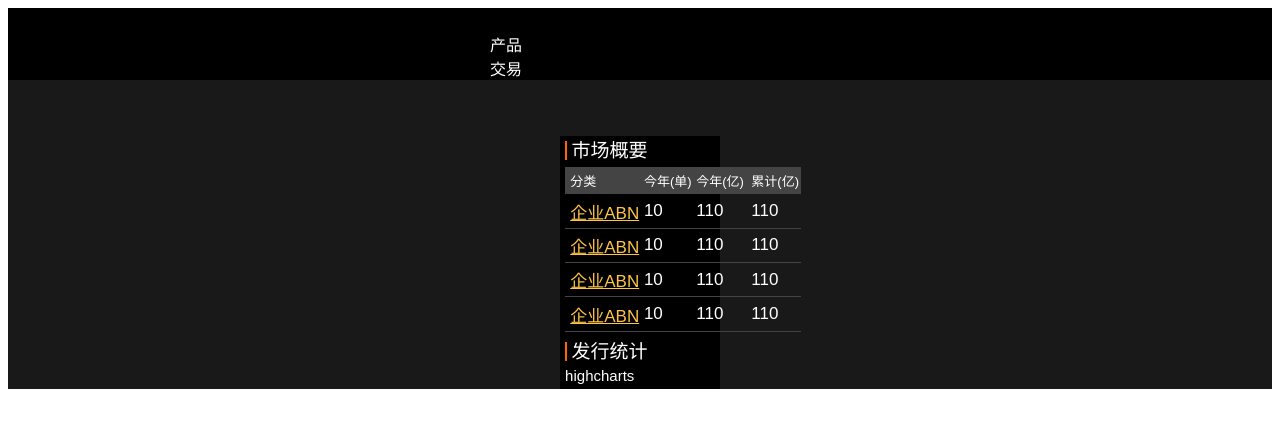
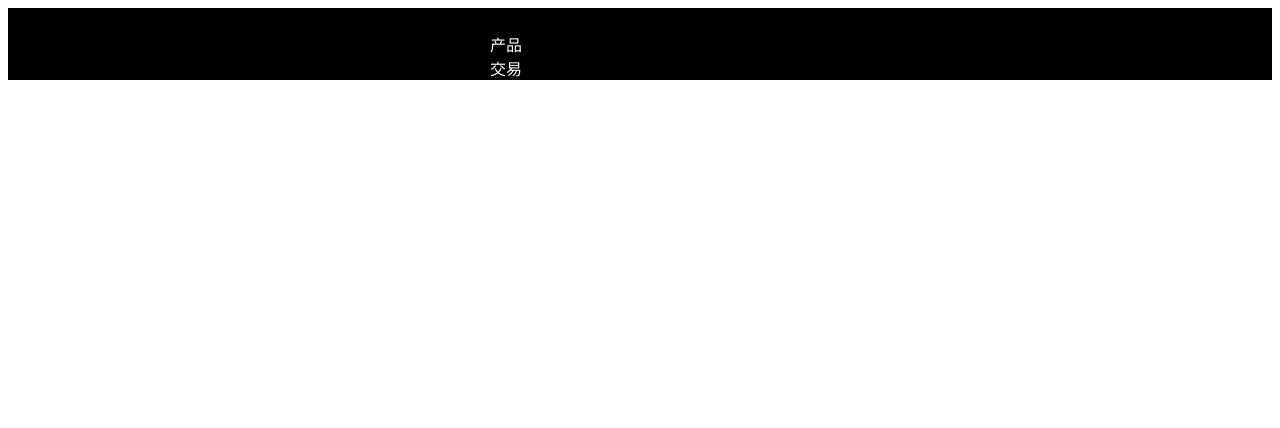
Before and after one commit to lljuser/reactwebapp, a React app: page /market in a window 1280 px wide. Shown: the top 428 px of the page. Built offline with nearby package versions, Linux system fonts and the light colour scheme.

Commit message:
add component

```diff
--- a/src/abs/Market.tsx
+++ b/src/abs/Market.tsx
@@ -1,64 +1,17 @@
 import * as React from 'react';
 import { Link } from 'react-router-dom';
-import './abs-panel/abs-panel.css';
+import './abs-panel/abs-panel.less';
 import 'amfe-flexible';
+import ABSPanelComponent from './abs-panel/abs-panel';
 
 interface Props {
     title: string;
 }
 
-export default class MyComponent extends React.Component<Props, {}> {
+export default class MarketComponent extends React.Component<Props, {}> {
     render() {
         return (
-            <div className="abs-panel-body">
-                <div id="root" className="abs-panel-content">
-                    <div className="abs-panel-panel  abs-panel-panel_mb" >
-                        <div className="abs-panel-title"><span>市场概要</span></div>
-                        <div className="abs-panel-container">
-                            <table className="abs-panel-table">
-                                <thead>
-                                    <tr>
-                                        <th>分类</th>
-                                        <th className="text-right">今年(单)</th>
-                                        <th className="text-right">今年(亿)</th>
-                                        <th className="text-right">累计(亿)</th>
-                                    </tr>
-                                </thead>
-                                <tbody>
-                                    <tr>
-                                        <td><Link to="/productDetail/10">企业ABN</Link></td>
-                                        <td>10</td>
-                                        <td>110</td>
-                                        <td>110</td>
-                                    </tr>
-                                    <tr>
-                                        <td><Link to="/productDetail/10">企业ABN</Link></td>
-                                        <td>10</td>
-                                        <td>110</td>
-                                        <td>110</td>
-                                    </tr>
-                                    <tr>
-                                        <td><Link to="/productDetail/10">企业ABN</Link></td>
-                                        <td>10</td>
-                                        <td>110</td>
-                                        <td>110</td>
-                                    </tr>
-                                    <tr>
-                                        <td><Link to="/productDetail/10">企业ABN</Link></td>
-                                        <td>10</td>
-                                        <td>110</td>
-                                        <td>110</td>
-                                    </tr>
-                                </tbody>
-                            </table>
-                        </div>
-                    </div>
-                    <div className="abs-panel-panel">
-                        <div className="abs-panel-title"><span>发行统计</span></div>
-                        <div>highcharts</div>
-                    </div>
-                </div>
-            </div>
+            <abs-panel title='sss'></abs-panel>
         );
     }
 }
```
Also changed, not shown: src/abs/abs-panel/abs-panel.tsx (+71 -0 lines).
